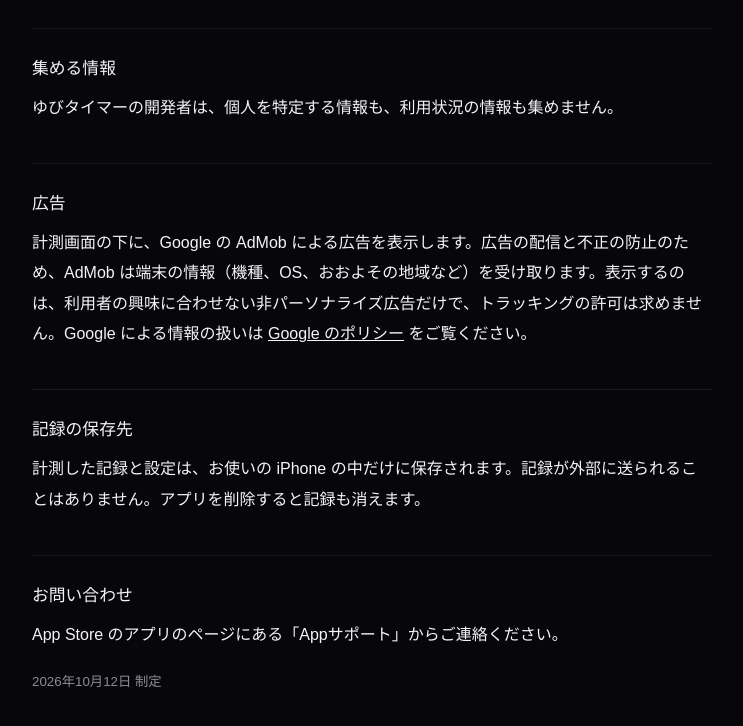
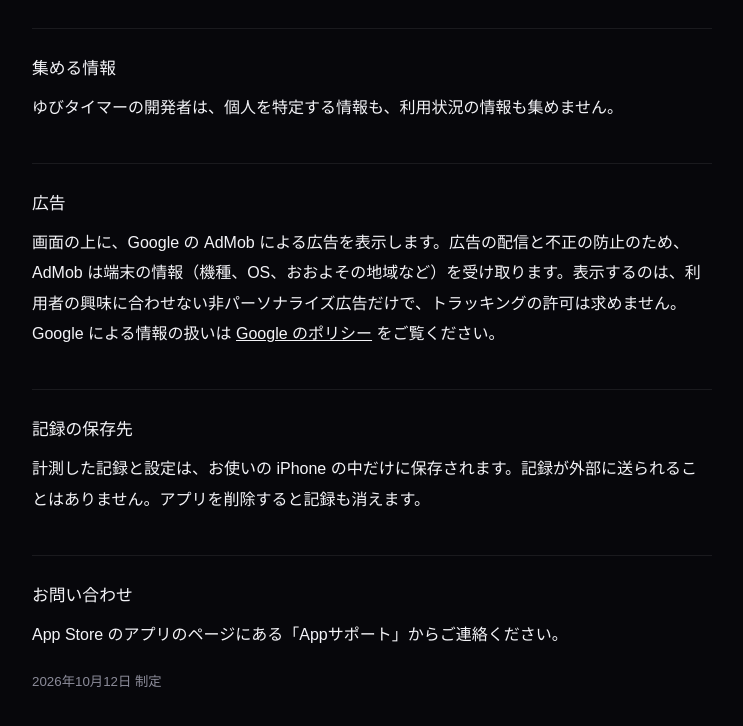
Before and after one commit to nakiusa/nakiusa.github.io, a plain HTML site: page yubitimer/privacy.html in a window 1280 px wide. Shown: the part 122-848 px from the top of the page, without its empty margins (268-1011 px from the left). Drawn offline with Linux system fonts and the light colour scheme; a web font is replaced by a local one.

Commit message:
ゆびタイマーの広告の位置を画面の上に直す
Co-Authored-By: Claude Opus 5.5 <noreply@anthropic.com>

```diff
--- a/yubitimer/privacy.html
+++ b/yubitimer/privacy.html
@@ -21,7 +21,7 @@
   <h2>集める情報</h2>
   <p>ゆびタイマーの開発者は、個人を特定する情報も、利用状況の情報も集めません。</p>
   <h2>広告</h2>
-  <p>計測画面の下に、Google の AdMob による広告を表示します。広告の配信と不正の防止のため、AdMob は端末の情報（機種、OS、おおよその地域など）を受け取ります。表示するのは、利用者の興味に合わせない非パーソナライズ広告だけで、トラッキングの許可は求めません。Google による情報の扱いは <a href="https://policies.google.com/technologies/partner-sites?hl=ja" style="color:inherit">Google のポリシー</a> をご覧ください。</p>
+  <p>画面の上に、Google の AdMob による広告を表示します。広告の配信と不正の防止のため、AdMob は端末の情報（機種、OS、おおよその地域など）を受け取ります。表示するのは、利用者の興味に合わせない非パーソナライズ広告だけで、トラッキングの許可は求めません。Google による情報の扱いは <a href="https://policies.google.com/technologies/partner-sites?hl=ja" style="color:inherit">Google のポリシー</a> をご覧ください。</p>
   <h2>記録の保存先</h2>
   <p>計測した記録と設定は、お使いの iPhone の中だけに保存されます。記録が外部に送られることはありません。アプリを削除すると記録も消えます。</p>
   <h2>お問い合わせ</h2>
```
